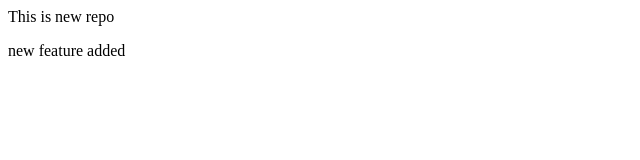
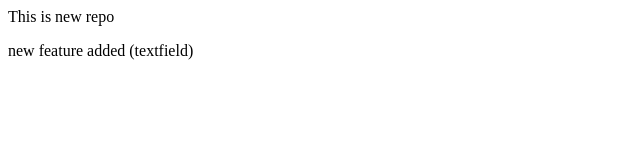
Before and after one commit to HarisImtiaz2022skipq/localrepo, a plain HTML site: page index.html in a window 1280 px wide. Shown: the full height of the page, 0-640 px from the left. Drawn offline with Linux system fonts and the light colour scheme.

Commit message:
textfield added

```diff
--- a/index.html
+++ b/index.html
@@ -1,2 +1,2 @@
 <p>This is new repo</p>
-<p>new feature added</p>
+<p>new feature added (textfield)</p>
```
